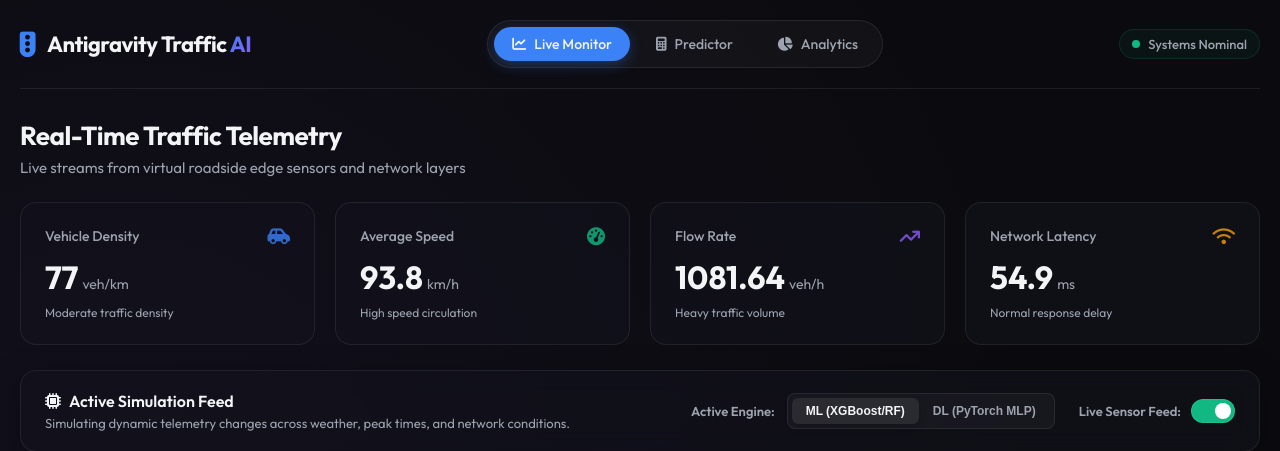
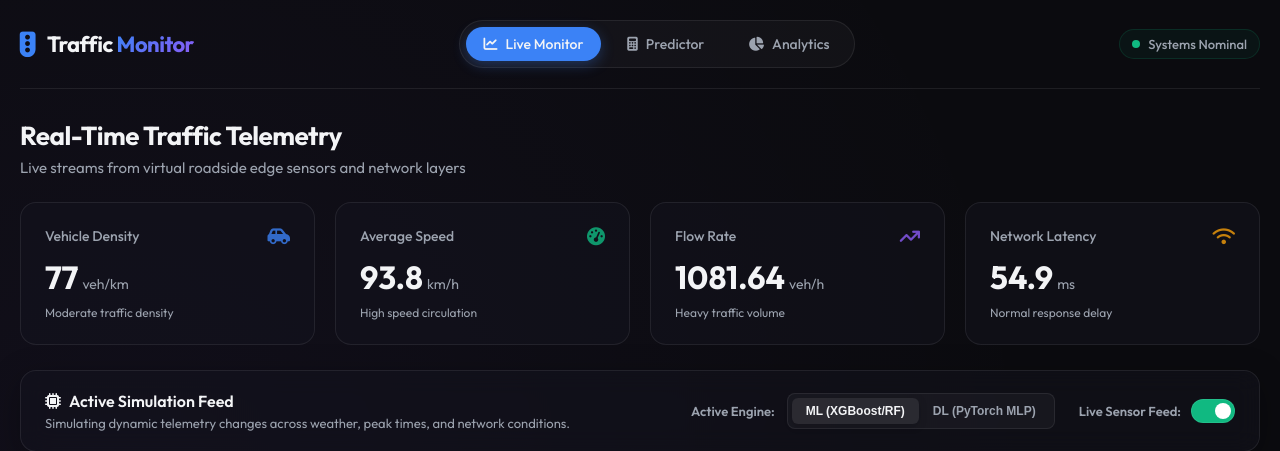
Before and after one commit to saymafarooque52-oss/Intelligent-traffic-monitoring-system, a Flask app: page / in a window 1280 px wide. Shown: the top 451 px of the page. Run offline with Flask 3, Linux system fonts and the light colour scheme.

Commit message:
Update logo name from Antigravity Traffic AI to Traffic Monitor

```diff
--- a/templates/index.html
+++ b/templates/index.html
@@ -19,7 +19,7 @@
         <header class="navbar">
             <div class="logo">
                 <i class="fa-solid fa-traffic-light icon-pulse"></i>
-                <h1>Antigravity Traffic <span>AI</span></h1>
+                <h1>Traffic <span>Monitor</span></h1>
             </div>
             <nav class="nav-links">
                 <a href="#monitor" class="active"><i class="fa-solid fa-chart-line"></i> Live Monitor</a>
```
